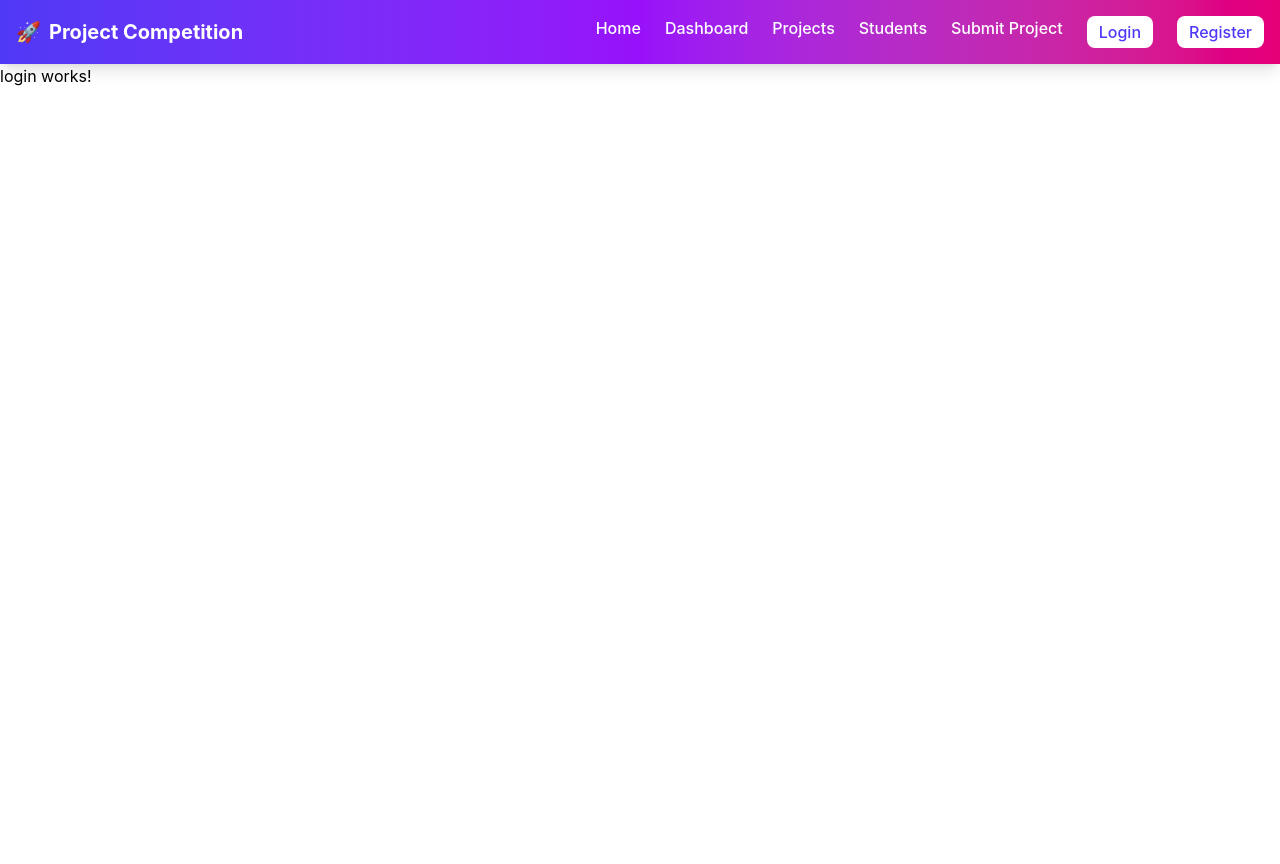
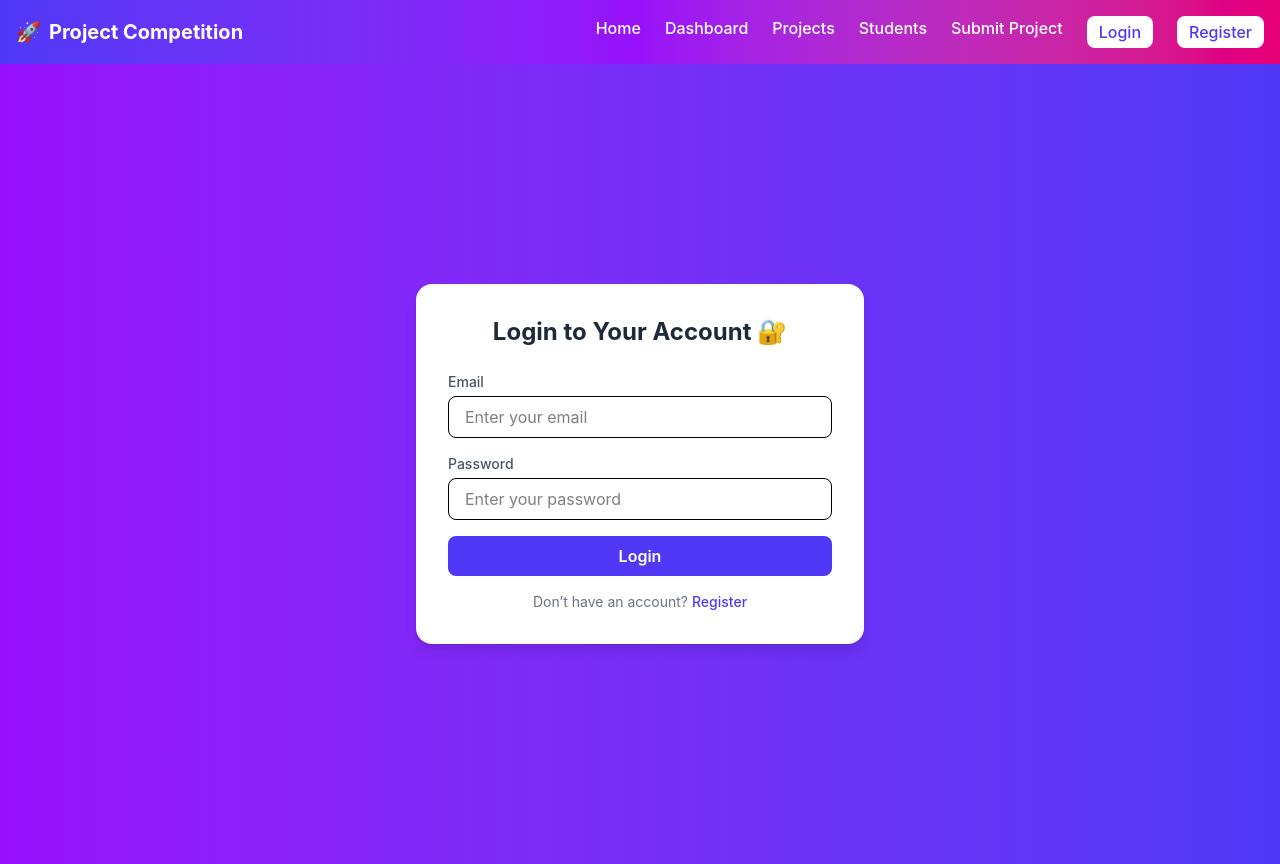
Before and after one commit to suryanshpandey61/College-Project-Competition, an Angular app: page /login in a window 1280 px wide. Before the commit the page ends 800 px from the top, so only its background shows below. Built offline with nearby package versions, Linux system fonts and the light colour scheme.

Commit message:
login-form-added

```diff
--- a/src/app/components/login/login.html
+++ b/src/app/components/login/login.html
@@ -1 +1,56 @@
-<p>login works!</p>
+<div class="min-h-screen flex items-center justify-center bg-gradient-to-r from-purple-600 to-indigo-600 px-4">
+
+  <div class="bg-white rounded-2xl shadow-lg w-full max-w-md p-8">
+
+    <!-- Title -->
+    <h2 class="text-2xl font-bold text-center text-gray-800 mb-6">
+      Login to Your Account 🔐
+    </h2>
+
+    <!-- Form -->
+    <form (ngSubmit)="onLogin()" [formGroup]="loginForm" class="space-y-4">
+
+      <!-- Email -->
+      <div>
+        <label class="block text-sm font-medium text-gray-600">Email</label>
+        <input
+          type="email"
+          name="email"
+          formControlName="email"
+          required
+          placeholder="Enter your email"
+          class="w-full mt-1 px-4 py-2 border rounded-lg focus:outline-none focus:ring-2 focus:ring-indigo-500">
+      </div>
+
+      <!-- Password -->
+      <div>
+        <label class="block text-sm font-medium text-gray-600">Password</label>
+        <input
+          type="password"
+          name="password"
+          formControlName="password"
+          required
+          placeholder="Enter your password"
+          class="w-full mt-1 px-4 py-2 border rounded-lg focus:outline-none focus:ring-2 focus:ring-indigo-500">
+      </div>
+
+      <!-- Button -->
+      <button
+        type="submit"
+        class="w-full bg-indigo-600 text-white py-2 rounded-lg font-semibold hover:bg-indigo-700 transition">
+        Login
+      </button>
+
+    </form>
+
+    <!-- Footer -->
+    <p class="text-sm text-center text-gray-500 mt-4">
+      Don’t have an account?
+      <a routerLink="/register" class="text-indigo-600 font-medium hover:underline">
+        Register
+      </a>
+    </p>
+
+  </div>
+
+</div>
--- a/src/app/components/login/login.ts
+++ b/src/app/components/login/login.ts
@@ -1,8 +1,9 @@
 import { Component } from '@angular/core';
+import { FormControl, FormGroup, ReactiveFormsModule } from '@angular/forms';
 
 @Component({
   selector: 'app-login',
-  imports: [],
+  imports: [ReactiveFormsModule],
   templateUrl: './login.html',
   styleUrl: './login.css',
 })
@@ -10,5 +11,13 @@ export class Login {
 
   //email=suryansh1@gmail.com
   //pass=123@Anshu
+  loginForm:FormGroup = new FormGroup({
+    email:new FormControl(""),
+    password:new FormControl("")
+  })
+
+  onLogin(){
+
+  }
 
 }
```
